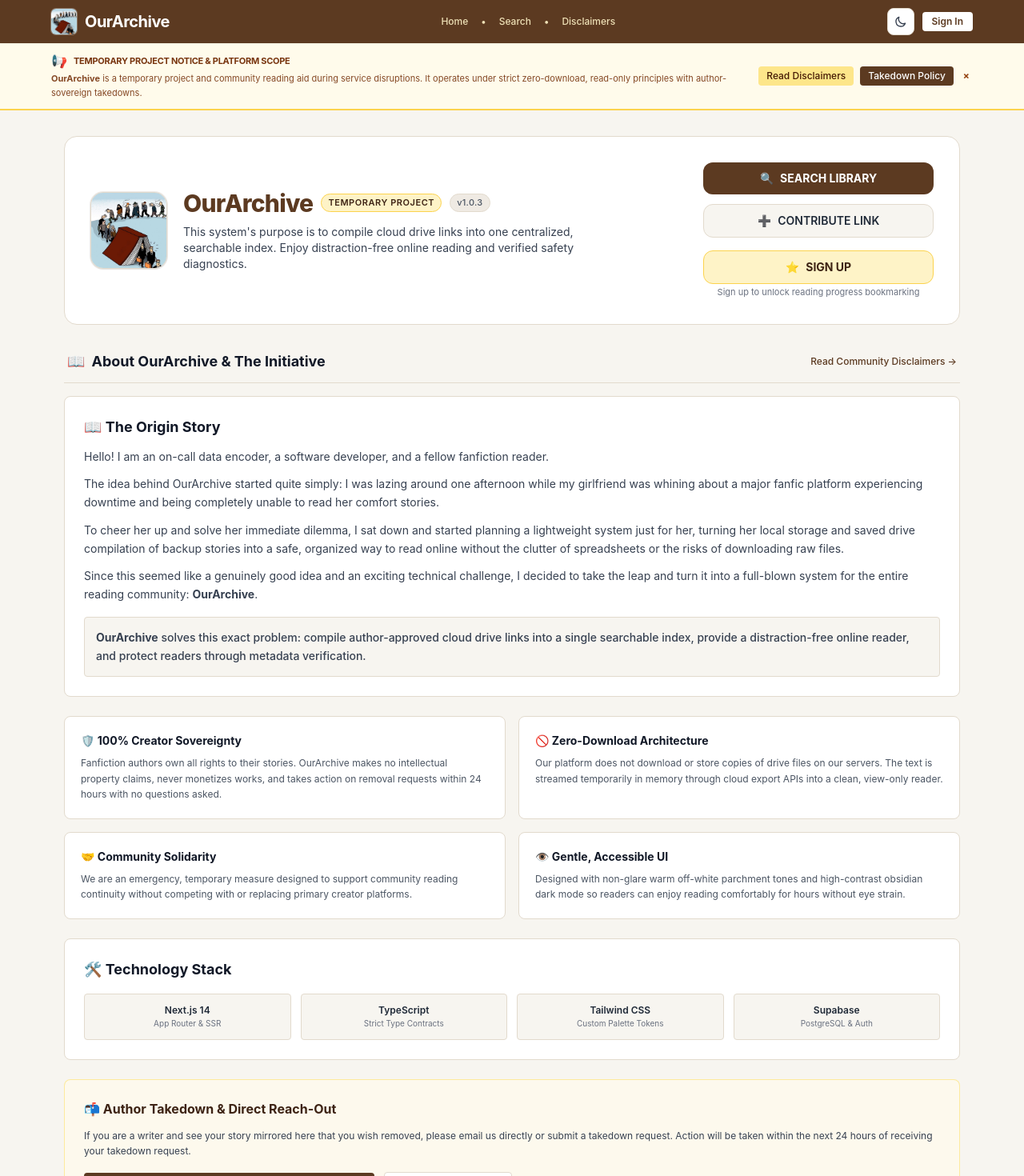
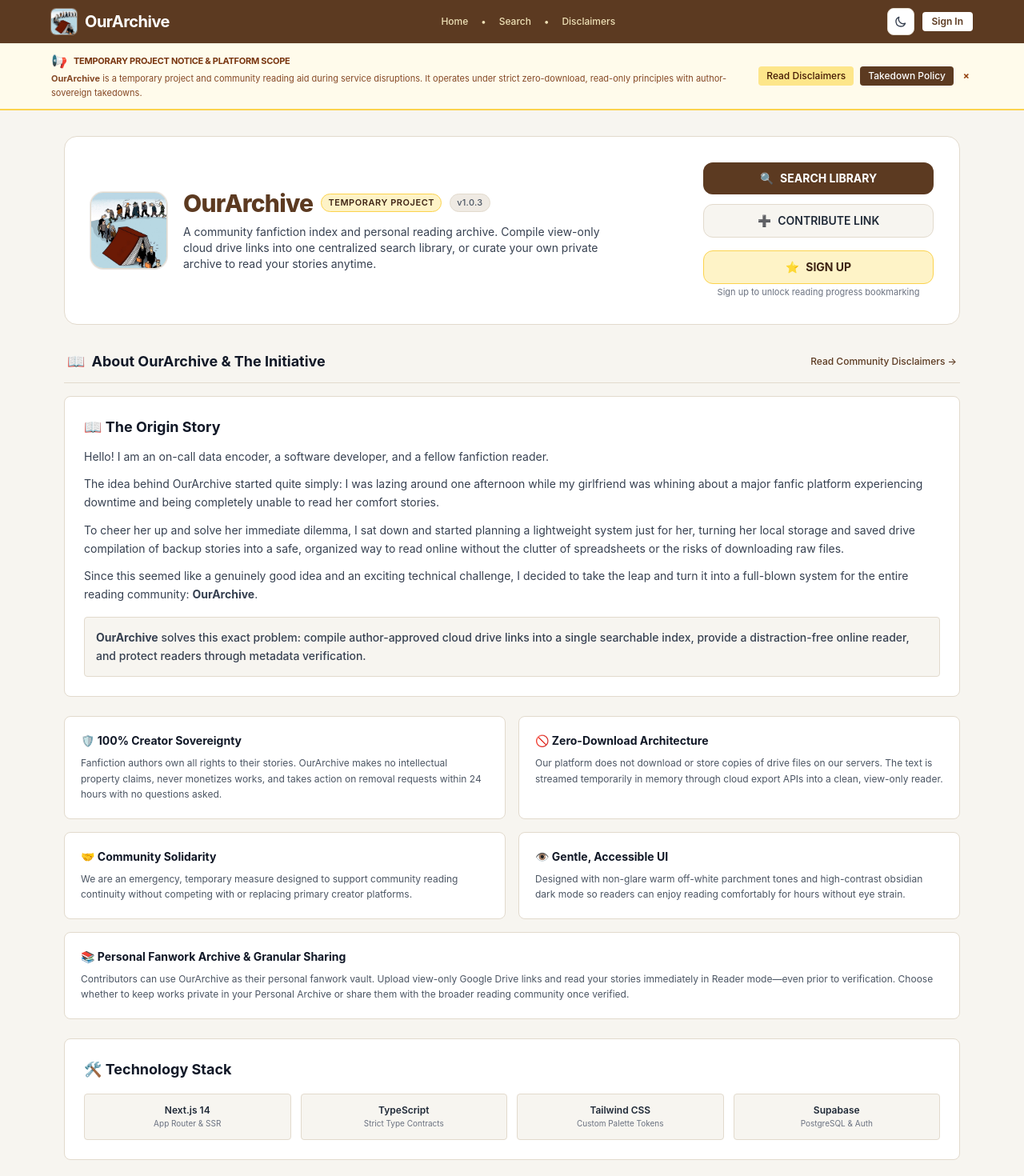
Before and after one commit to Oeubx/OurArchive, a Next.js app: page / in a window 1280 px wide. Shown: the top 1470 px of the page at 80% size. Built offline with nearby package versions, Linux system fonts and the light colour scheme; no server answers.

Commit message:
feat(home): introduce personal fanwork archive details in homepage and about sections [OA-M2-F6]

```diff
--- a/src/app/page.tsx
+++ b/src/app/page.tsx
@@ -111,7 +111,7 @@ export default function HomePage() {
                 </span>
               </div>
               <p className="text-xs sm:text-sm text-gray-700 dark:text-gray-300 leading-relaxed">
-                This system&apos;s purpose is to compile cloud drive links into one centralized, searchable index. Enjoy distraction-free online reading and verified safety diagnostics.
+                A community fanfiction index and personal reading archive. Compile view-only cloud drive links into one centralized search library, or curate your own private archive to read your stories anytime.
               </p>
             </div>
           </div>
--- a/src/components/about/AboutContent.tsx
+++ b/src/components/about/AboutContent.tsx
@@ -70,6 +70,15 @@ export function AboutContent() {
             Designed with non-glare warm off-white parchment tones and high-contrast obsidian dark mode so readers can enjoy reading comfortably for hours without eye strain.
           </p>
         </div>
+
+        <div className="bg-surface-light dark:bg-surface-dark border border-border-light dark:border-border-dark rounded-lg p-5 space-y-2 shadow-xs md:col-span-2">
+          <h3 className="font-bold text-gray-900 dark:text-gray-100 text-sm flex items-center gap-2">
+            <span>📚 Personal Fanwork Archive &amp; Granular Sharing</span>
+          </h3>
+          <p className="text-xs text-gray-600 dark:text-gray-400 leading-relaxed">
+            Contributors can use OurArchive as their personal fanwork vault. Upload view-only Google Drive links and read your stories immediately in Reader mode—even prior to verification. Choose whether to keep works private in your Personal Archive or share them with the broader reading community once verified.
+          </p>
+        </div>
       </section>
 
       {/* Technical Architecture */}
```
